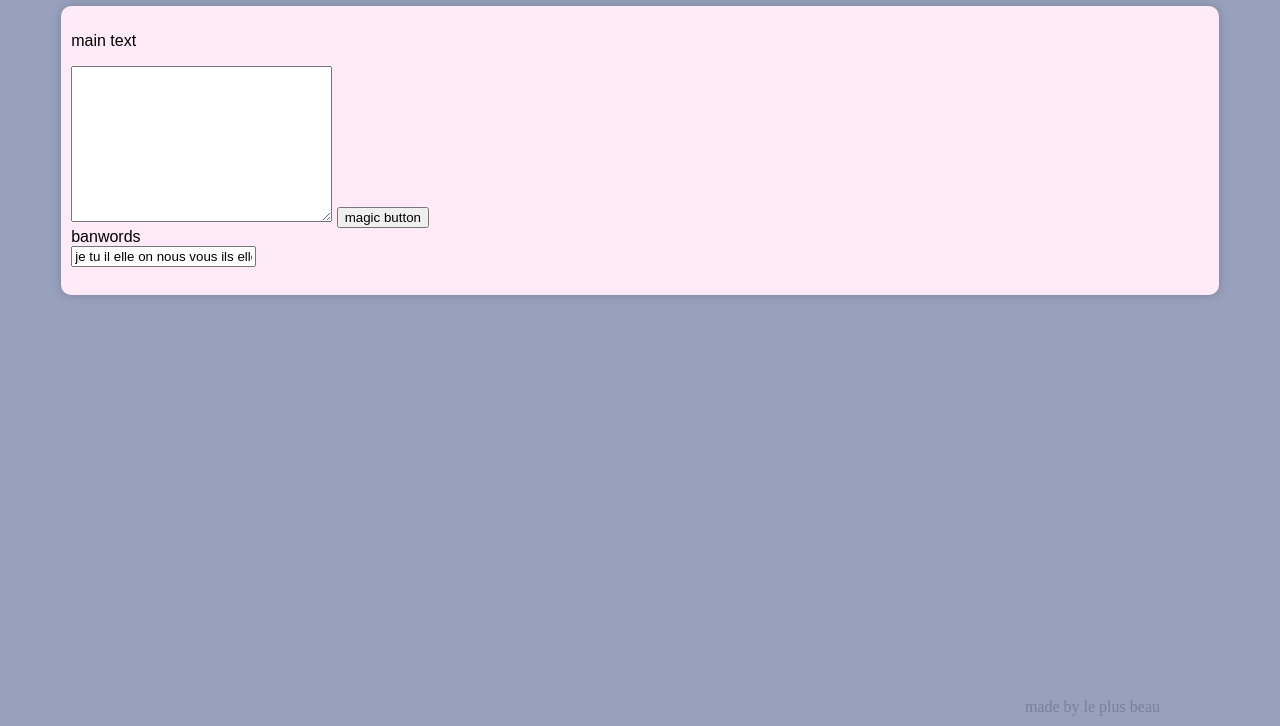
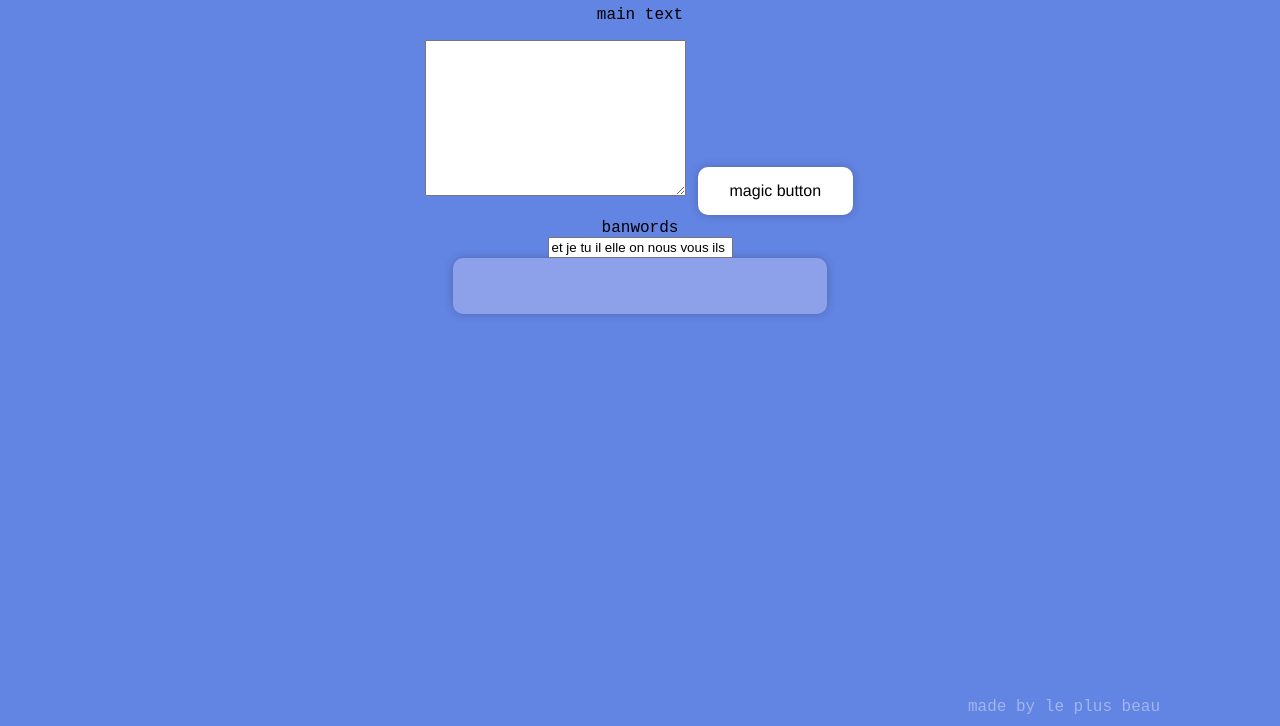
Before and after one commit to Delioos/readingTool, a plain HTML site: page index.html in a window 1280 px wide. Shown: the part 74-800 px from the top of the page. Drawn offline with Linux system fonts and the light colour scheme.

Commit message:
update
tool plutot fonctionnel

```diff
--- a/index.html
+++ b/index.html
@@ -10,11 +10,11 @@
 <script src = script.js></script>
 <body>
     <h1>tool super cool</h1>
-    <div id = "app">
     <p>main text</p>  <textarea name="text" id="text" cols="30" rows="10"></textarea>
     <button onclick="script()"> magic button
     </button>
-    <br> banwords <br><input type="text" id="banWords" value="je tu il elle on nous vous ils elles un une de des le la">
+    <br> banwords <br><input type="text" id="banWords" value="et je tu il elle on nous vous ils elles un une de des et qui que quoi quand ou donc to that of est a in the this they them he I his her our it  ">
+    <div id = "app">
     <br>
     <br>
 
--- a/script.js
+++ b/script.js
@@ -1,7 +1,9 @@
 // function that take the text from the text area and split it into words
 function getText() {
+    document.getElementById("app").innerHTML = ''
     var text = document.getElementById("text").value
     var banWords = document.getElementById("banWords").value.split(' ')
+
     var words = text.split(" ")
     words = words.filter(elem => (banWords.includes(elem) == false)).map(elem => elem.toLowerCase()).map(elem => elem.replace(/[^a-zA-Z]/g, "")).filter(elem => elem != "")
     topOccurence(words)
@@ -28,6 +30,7 @@ function topOccurence(words) {
 
         document.getElementById("app").innerHTML += beginning + nb + line  + "<br>"
     }
+
 }
 function script() {
 console.log(getText());
--- a/style.css
+++ b/style.css
@@ -8,18 +8,42 @@ h1 {
     text-align: center;
 }
 footer {
-    color: rgba(72, 81, 107, 0.404);
+    color: rgba(255, 255, 255, 0.404);
     text-align: right;
     position: fixed;
     bottom: 10px;
     width: 90%;
 }
+body {
+    font-family: 'Courier New', Courier, monospace;
+    background-color: rgb(98, 132, 226);
+    text-align: center;
+
+}
 #app {
-    width: 90%;
-    margin: 0 auto;
+    width: 28%;
+    margin:  auto;
     padding: 10px;
-    background-color: rgb(255, 234, 248);
+    background-color: rgba(255, 234, 255, 0.274);
     border-radius: 10px;
     box-shadow: 0 0 10px 0 rgba(0, 0, 0, 0.2);
-    font-family: Arial, Helvetica, sans-serif
+    font-family:  Helvetica, sans-serif;
+    text-align: left;
 }
+/* cool button tha is in the middle of the text frame*/
+button {
+    background-color: rgb(255, 255, 255);
+    border: none;
+    color: rgb(0, 0, 0);
+    padding: 15px 32px;
+    text-align: center;
+    text-decoration: none;
+    display: inline-block;
+    font-size: 16px;
+    margin: 4px 2px;
+    cursor: pointer;
+    border-radius: 10px;
+    box-shadow: 0 0 10px 0 rgba(0, 0, 0, 0.2);
+    font-family:  Helvetica, sans-serif;
+    text-align: center;
+}
```
